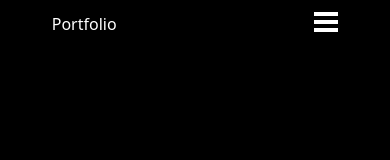
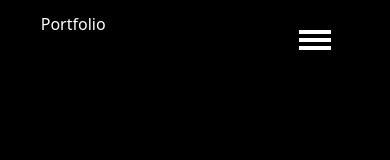
Before and after one commit to leocoiradas/Portfolio, a React (Vite) app: page / in a window 390 px wide. Shown: the top 160 px of the page. Built offline with nearby package versions, Linux system fonts and the light colour scheme.

Commit message:
Modificacion de ícono al abrir el botón hamburguesa
Se reemplazó la animación del botón abriéndose por un ícono estático de una X obtenida de React Icons, adicionalmente se añadieron algunas clases para darle estilos al botón.

```diff
--- a/src/components/HamburgerButton.jsx
+++ b/src/components/HamburgerButton.jsx
@@ -1,14 +1,23 @@
 import React from "react";
+import { VscChromeClose } from "react-icons/vsc";
 
+function HamburgerButton({ buttonSwitch, openSwitch, children }) {
+    return (
+        <div className="flex flex-col">
+            <div className="w-full flex justify-center items-center">
+                <button onClick={buttonSwitch} className="flex flex-col justify-center items-center  p-4 rounded-md border-2 border-transparent transition-all duration-300 lg:hidden">
+                    {openSwitch ?
+                        <VscChromeClose className="mb-1 text-white text-5xl rounded-md border-2 border-transparent font-bold ease-in-out duration-300" />
+                    :
+                        <>
+                            <div className={`line w-8 h-1 mb-1 bg-white`}> </div>
+                            <div className={`line w-8 h-1 mb-1 bg-white`}></div>
+                            <div className={`line w-8 h-1 mb-1 bg-white`}></div>
+                        </>
+                    }
+                </button>
+            </div>
 
-function HamburgerButton ({buttonSwitch, openSwitch, children}){
-    return(
-        <div>
-            <button onClick={buttonSwitch} className="flex flex-col w-full lg:hidden">
-                <div className={`line w-6 h-1 mb-1 bg-white ${openSwitch ? 'rotate-45' : ''}`}> </div>
-                <div className={`line w-6 h-1 mb-1 bg-white ${openSwitch ? 'opacity-0' : ''}`}></div>
-                <div className={`line w-6 h-1 mb-1 bg-white ${openSwitch ? '-rotate-45' : ''}`}></div>
-            </button>
             <div className="block relative z-10">
                 {openSwitch ? children : null}
             </div>
```
